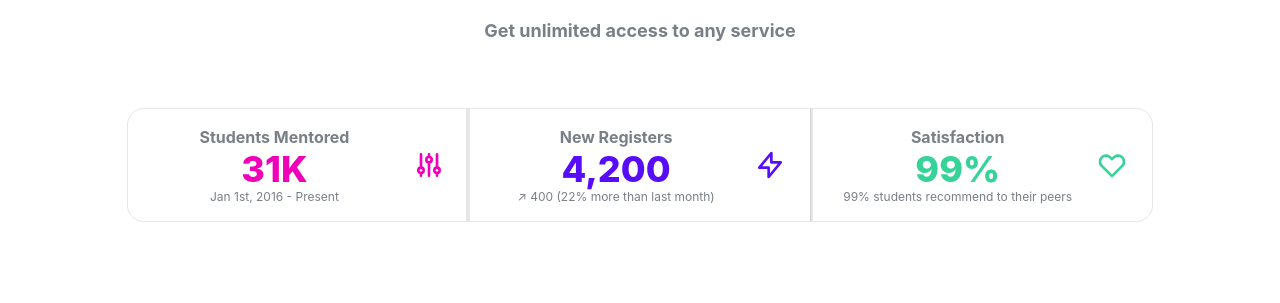
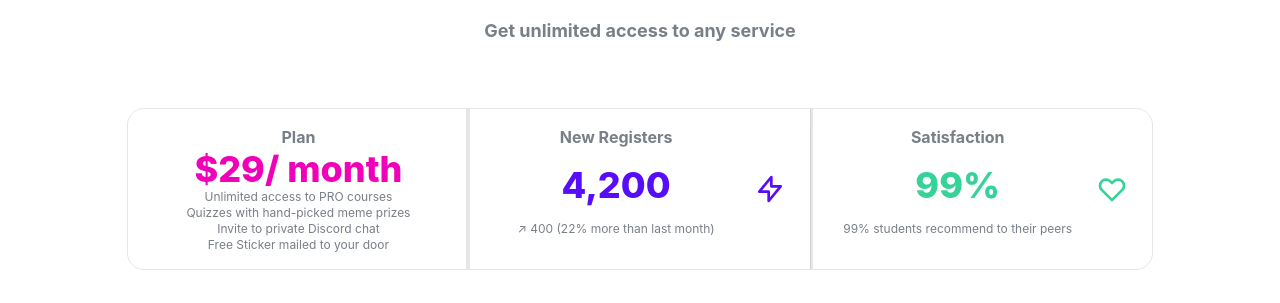
Before and after one commit to NaimurRahman3954/service-review, a React (Create React App) app: page /home in a window 1280 px wide. Shown: the part 1667-1970 px from the top of the page. Built offline with nearby package versions, Linux system fonts and the light colour scheme; no server answers.

Commit message:
course page updated

```diff
--- a/src/components/Pricing.js
+++ b/src/components/Pricing.js
@@ -5,7 +5,7 @@ const Pricing = () => {
     <div className="mt-16">
       <div className="container mx-auto m-9 lg:mt-0 lg:mb-9 stats w-4/5 outline outline-1 outline-base-300 flex flex-col lg:flex-row">
         <div className="stat">
-          <div className="stat-figure text-secondary">
+          {/* <div className="stat-figure text-secondary">
             <svg
               xmlns="http://www.w3.org/2000/svg"
               fill="none"
@@ -19,10 +19,13 @@ const Pricing = () => {
                 d="M12 6V4m0 2a2 2 0 100 4m0-4a2 2 0 110 4m-6 8a2 2 0 100-4m0 4a2 2 0 110-4m0 4v2m0-6V4m6 6v10m6-2a2 2 0 100-4m0 4a2 2 0 110-4m0 4v2m0-6V4"
               ></path>
             </svg>
-          </div>
-          <div className="stat-title font-bold">Students Mentored</div>
-          <div className="stat-value text-secondary">31K</div>
-          <div className="stat-desc">Jan 1st, 2016 - Present</div>
+          </div> */}
+          <div className="stat-title font-bold">Plan</div>
+          <div className="stat-value text-secondary">$29/ month</div>
+          <div className="stat-desc">Unlimited access to PRO courses</div>
+          <div className="stat-desc">Quizzes with hand-picked meme prizes</div>
+          <div className="stat-desc">Invite to private Discord chat</div>
+          <div className="stat-desc">Free Sticker mailed to your door</div>
         </div>
 
         <div className="stat outline outline-t-1  outline-base-300">
```
